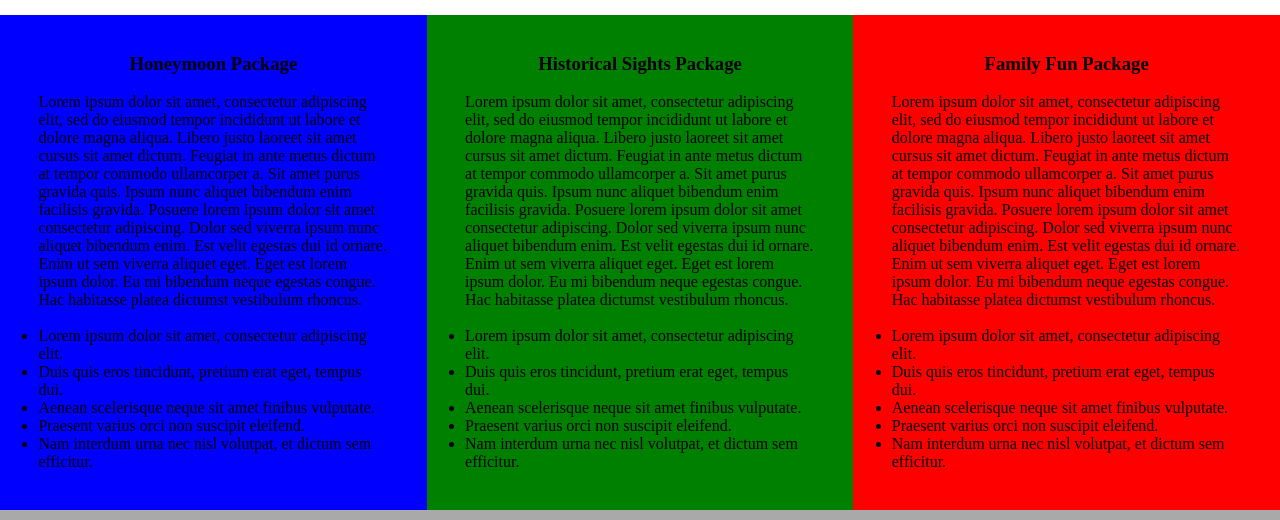
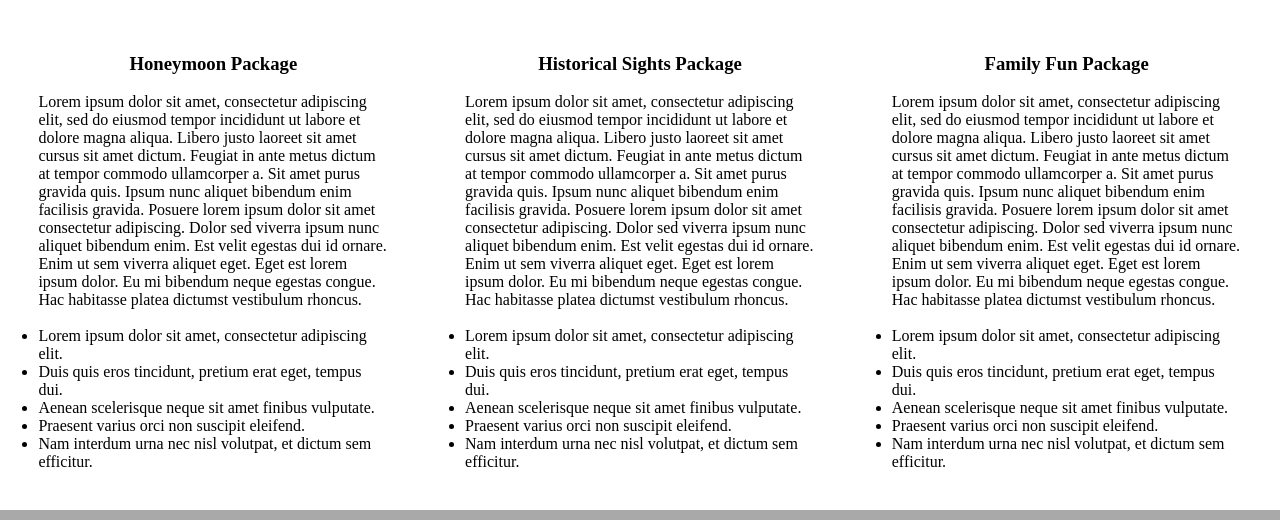
Before and after one commit to Miriam-V/ITC370-Adv-Web-Dev, a plain HTML site: page ResponsiveTravel/offers.html in a window 1280 px wide. Shown: the part 233-753 px from the top of the page. Drawn offline with Linux system fonts and the light colour scheme.

Commit message:
Changed background color in offers page

```diff
--- a/ResponsiveTravel/styles.css
+++ b/ResponsiveTravel/styles.css
@@ -142,17 +142,14 @@ img {
 #offer-1 {
     flex: 1;
     padding: 3%;
-    background-color: blue;
 }
 
 #offer-2 {
     flex: 1;
     padding: 3%;
-    background-color: green;
 }
 
 #offer-3 {
     flex: 1;
     padding: 3%;
-    background-color: red;
 }
```
